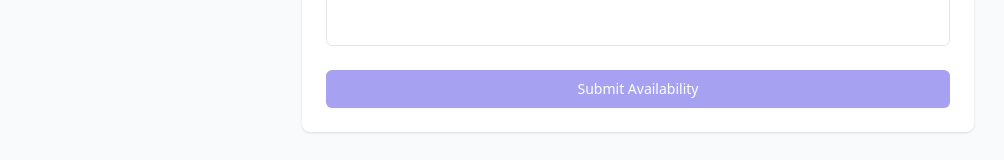
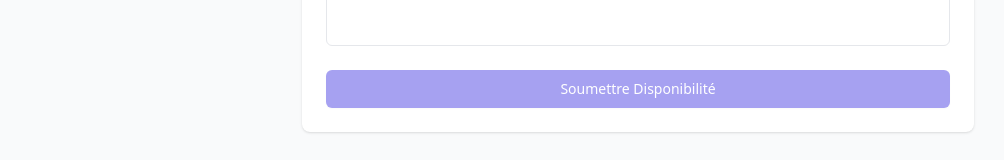
Before and after one commit to Hamadeous/CoordEvents, a React (Vite) app: page /event/1 in a window 1280 px wide. Shown: the part 624-784 px from the top of the page, without its empty margins (2-1006 px from the left). Built offline with nearby package versions, Linux system fonts and the light colour scheme.

Commit message:
Update EventParticipation.tsx

```diff
--- a/src/components/EventParticipation.tsx
+++ b/src/components/EventParticipation.tsx
@@ -115,7 +115,7 @@ export default function EventParticipation() {
           disabled={loading || selectedDays.length === 0}
           className="w-full flex justify-center py-2 px-4 border border-transparent rounded-md shadow-sm text-sm font-medium text-white bg-indigo-600 hover:bg-indigo-700 focus:outline-none focus:ring-2 focus:ring-offset-2 focus:ring-indigo-500 disabled:opacity-50"
         >
-          {loading ? 'Submitting...' : 'Submit Availability'}
+          {loading ? 'Submitting...' : 'Soumettre Disponibilité'}
         </button>
       </form>
     </div>
```
